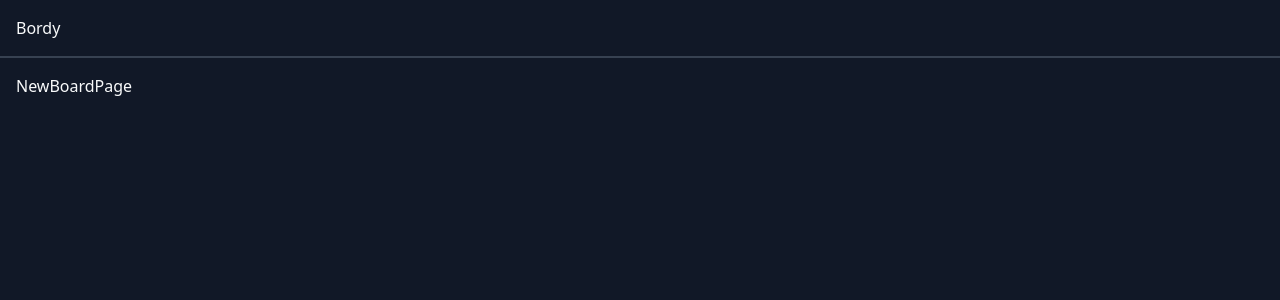
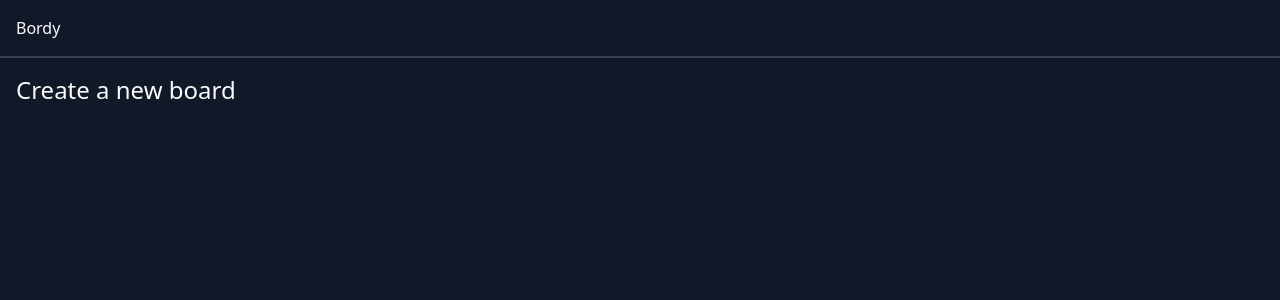
Before and after one commit to FinoanaRandria/Baordy, a Next.js app: page /boards/new in a window 1280 px wide. Shown: the top 300 px of the page. Built offline with nearby package versions, Linux system fonts and the light colour scheme.

Commit message:
home board

```diff
--- /dev/null
+++ b/app/boards/new/BoardForm.tsx
@@ -0,0 +1,45 @@
+'use client'
+
+import { useRouter } from 'next/navigation'
+import React ,{FormEvent} from 'react'
+import { Button } from '~/src/components/form/Bouton'
+import { Input } from '~/src/components/form/Input'
+
+export default function BoardForm() {
+     const router = useRouter()
+
+
+      const handleSubmit = (event : FormEvent<HTMLFormElement>)=>{
+         event.preventDefault()
+         const formData = new FormData(event.currentTarget)
+        const title = String(formData.get("title"))
+
+
+      fetch(`/api/boards`, {
+         method:"POST",
+         body:JSON.stringify({
+          title ,
+         }),
+      })
+      .then((res)=>res.json())
+      .then((data)=>{
+         router.push('/')
+
+      })
+
+
+      }
+
+
+
+
+  return (
+    <form onSubmit={handleSubmit} className='flex flex-col gap-2 '>
+
+
+             <Input label='Title' name='title'/>
+
+           <Button type="submit"> Create board</Button>
+    </form>
+  )
+}
--- a/app/boards/new/page.tsx
+++ b/app/boards/new/page.tsx
@@ -1,7 +1,13 @@
 import React from 'react'
+
 
 export default function NewBoardPage() {
   return (
-    <div>NewBoardPage</div>
+    <div className='flex flex-col gap-10'>
+          <h1 className='text-2xl'>
+              Create a new board
+           </h1>
+
+      </div>
   )
 }
--- a/app/page.tsx
+++ b/app/page.tsx
@@ -1,6 +1,7 @@
 import { prisma } from "~/src/db/prisma";
 import { BoardCard } from "~/src/components/board/BoardCard";
 import { Button } from "~/src/components/form/Bouton";
+import BoardForm from '../app/boards/new/BoardForm'
 export default async function  Home() {
 
   const baords = await prisma.board.findMany()
@@ -8,9 +9,12 @@ export default async function  Home() {
 
   return <div className="flex flex-col gap-4">
              <h1 className="text-5xl font-bold">Baordlist</h1>
-                  <Button as="a" href="/boards/new" className="self-end">
+                {/*   <Button as="a" href="/baords/new" className="self-end">
                          Create board
-                  </Button>
+                  </Button> */}
+
+         <BoardForm/>
+
         <ul className="flex flex-col gap-2">
             {baords.map((board)=>(
                  <BoardCard key={board.id} board={board}/>
--- /dev/null
+++ b/pages/api/boards/index.ts
@@ -0,0 +1,33 @@
+import type { NextApiRequest, NextApiResponse } from 'next'
+import { Board } from '@prisma/client'
+import { z } from 'zod';
+import { prisma } from '~/src/db/prisma';
+type Data = {
+ board : Board;
+}
+
+const BodyScheme = z.object({
+  title:z.string().min(1).max(255),
+})
+
+
+
+export default async function handler(
+  req: NextApiRequest,
+  res: NextApiResponse<Data>
+) {
+      if(req.method != "POST"){
+         res.status(405).end();
+         return
+
+        }
+
+       const body = BodyScheme.parse(JSON.parse(req.body))
+
+        const board = await prisma?.board.create({
+           data:{
+             title:body.title,
+           }
+        })
+          res.status(201).json({board})
+}
```
Also changed, not shown: pages/api/hello.ts (line endings or trailing spaces), 1 other file (tests, documents, lock files or other folders).
